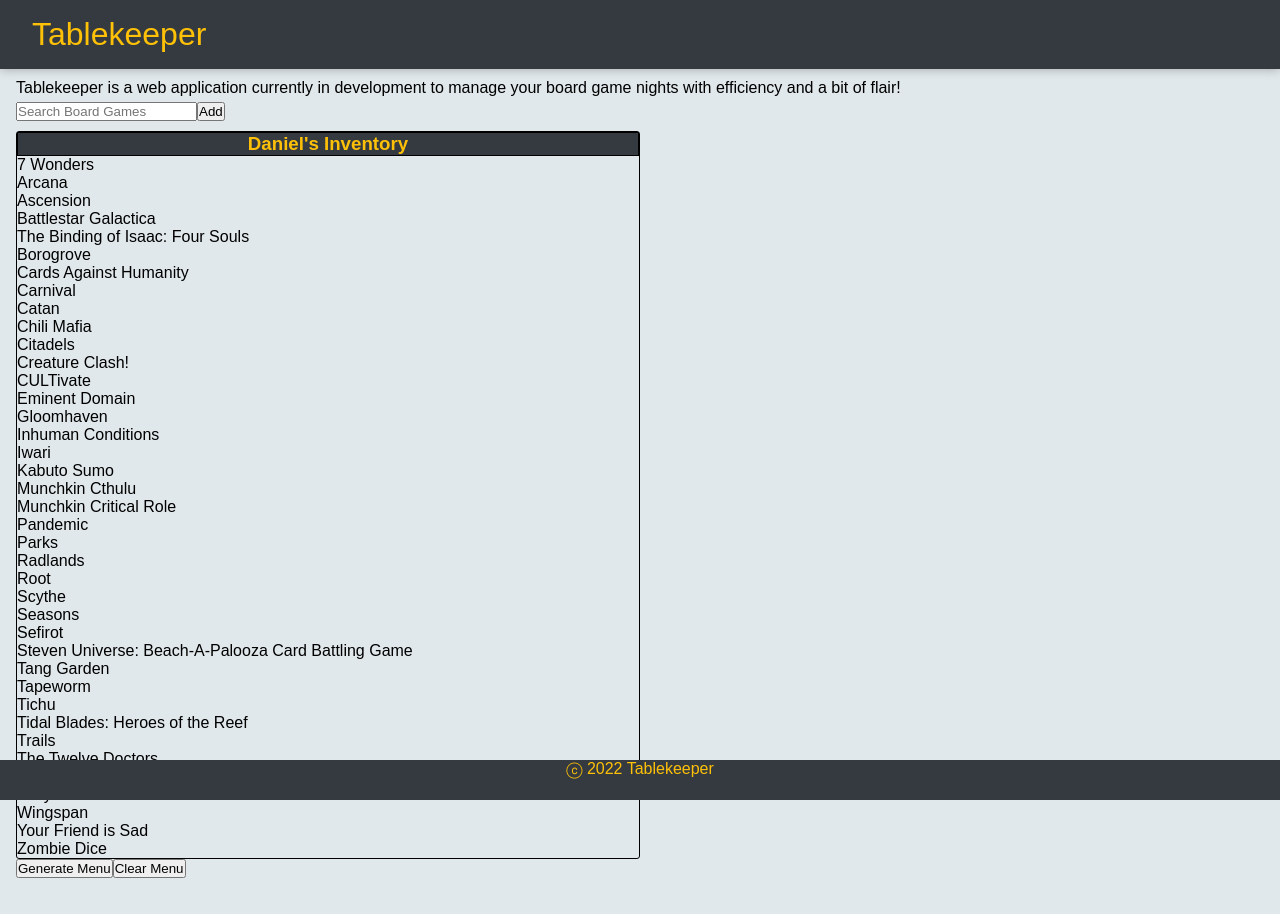
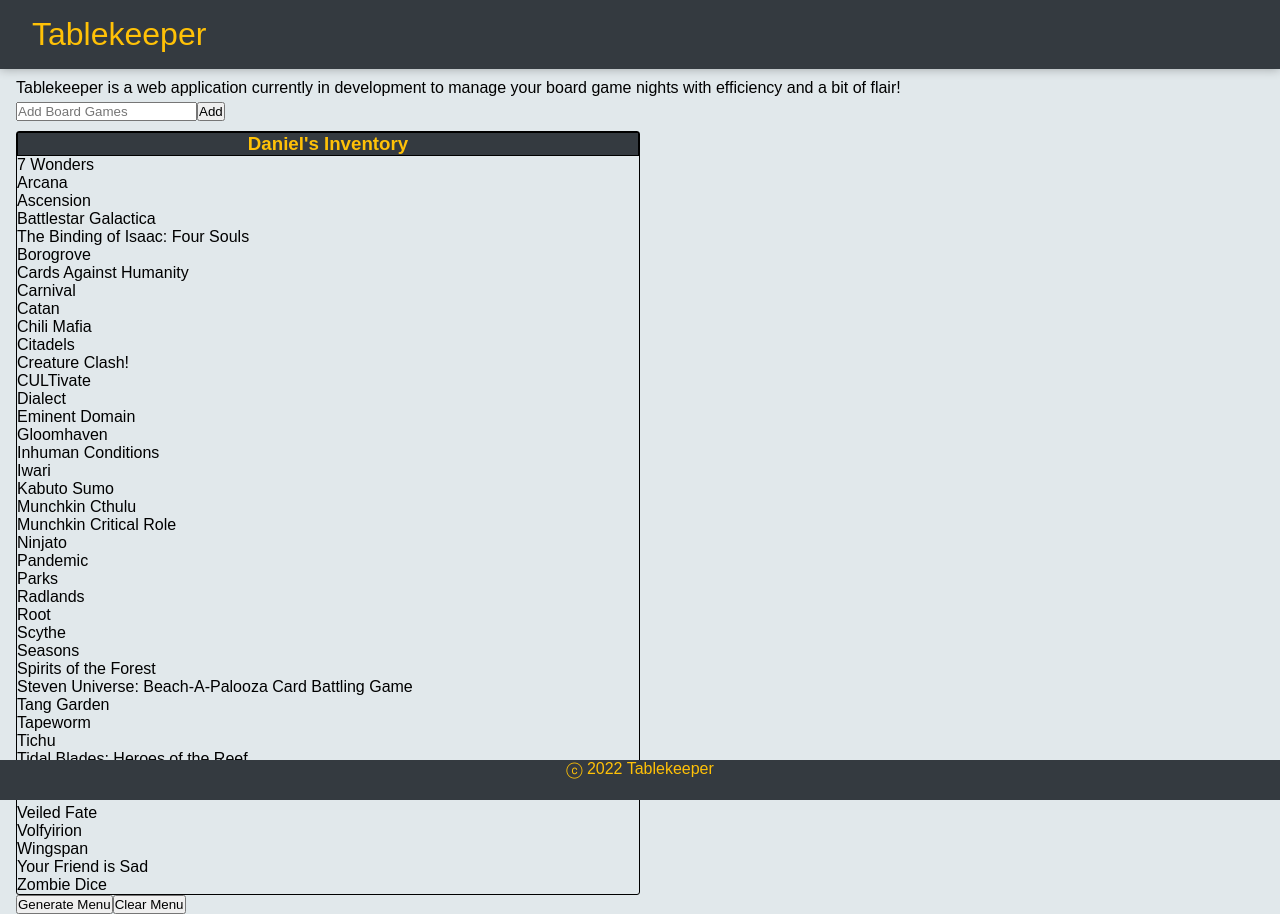
Before and after one commit to danoru/tablemenu, a React (Create React App) app: page / in a window 1280 px wide. Before the commit the page ends 878 px from the top, so only its background shows below. Built offline with nearby package versions, Linux system fonts and the light colour scheme.

Commit message:
Added additional randomized game results in generate menu

```diff
--- a/src/components/App.jsx
+++ b/src/components/App.jsx
@@ -21,7 +21,6 @@
     });
   }
 
-
   // I have temporarily re-added the functionality for removing a single game from the list until feature is designed for voting on games to play and filtering for votes.
 
   function removeGame(id) {
@@ -34,10 +33,13 @@
 
   function generateMenu() {
     let chosenGame = inventory[Math.floor(Math.random() * inventory.length)]
+    let chosenGameTwo = inventory[Math.floor(Math.random() * inventory.length)]
+    let chosenGameThree = inventory[Math.floor(Math.random() * inventory.length)]
+
     if (chosenGame === undefined) {
       alert("You must add games before generating a menu.")
     } else {
-      alert("You should play "+chosenGame+".")
+      alert("You should play "+chosenGame+", "+chosenGameTwo+", and "+chosenGameThree+".") // Requires additional functionality to eliminate duplicate results.
     }
   }
 
--- a/src/components/InputSearch.jsx
+++ b/src/components/InputSearch.jsx
@@ -22,7 +22,7 @@
 
   return (
     <div className="search">
-      <input onChange={handleChange} type="text" placeholder="Search Board Games" value={inputText}/>
+      <input onChange={handleChange} type="text" placeholder="Add Board Games" value={inputText}/>
       <button
         onClick={()=> {
           props.onAdd(inputText);
--- a/src/components/constants.jsx
+++ b/src/components/constants.jsx
@@ -1 +1,42 @@
-export const GAMELIST = ["7 Wonders", "Arcana", "Ascension", "Battlestar Galactica", "The Binding of Isaac: Four Souls", "Borogrove", "Cards Against Humanity", "Carnival", "Catan", "Chili Mafia", "Citadels", "Creature Clash!", "CULTivate", "Eminent Domain", "Gloomhaven", "Inhuman Conditions", "Iwari", "Kabuto Sumo", "Munchkin Cthulu", "Munchkin Critical Role", "Pandemic", "Parks", "Radlands", "Root", "Scythe", "Seasons", "Sefirot", "Steven Universe: Beach-A-Palooza Card Battling Game", "Tang Garden", "Tapeworm", "Tichu", "Tidal Blades: Heroes of the Reef", "Trails", "The Twelve Doctors", "Veiled Fate", "Volfyirion", "Wingspan", "Your Friend is Sad", "Zombie Dice"];
+export const GAMELIST = [
+  "7 Wonders",
+  "Arcana",
+  "Ascension",
+  "Battlestar Galactica",
+  "The Binding of Isaac: Four Souls",
+  "Borogrove",
+  "Cards Against Humanity",
+  "Carnival",
+  "Catan",
+  "Chili Mafia",
+  "Citadels",
+  "Creature Clash!",
+  "CULTivate",
+  "Dialect",
+  "Eminent Domain",
+  "Gloomhaven",
+  "Inhuman Conditions",
+  "Iwari",
+  "Kabuto Sumo",
+  "Munchkin Cthulu",
+  "Munchkin Critical Role",
+  "Ninjato",
+  "Pandemic",
+  "Parks",
+  "Radlands",
+  "Root",
+  "Scythe",
+  "Seasons",
+  "Spirits of the Forest",
+  "Steven Universe: Beach-A-Palooza Card Battling Game",
+  "Tang Garden",
+  "Tapeworm",
+  "Tichu",
+  "Tidal Blades: Heroes of the Reef",
+  "Trails",
+  "The Twelve Doctors",
+  "Veiled Fate",
+  "Volfyirion",
+  "Wingspan",
+  "Your Friend is Sad",
+  "Zombie Dice"];
```
